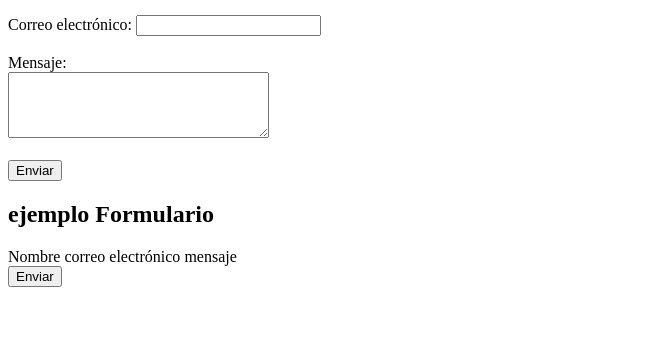
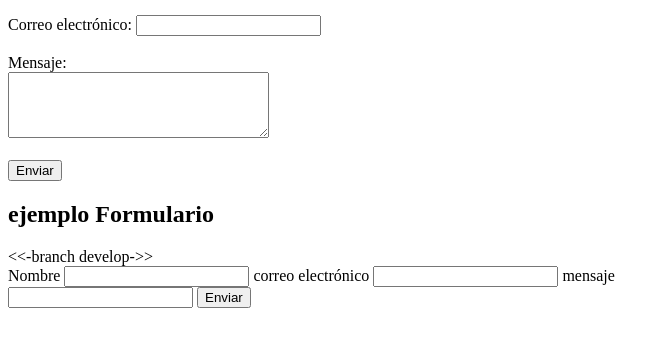
Before and after one commit to miguel-ardila/aspirantes-mir-ejercicioi-3, a plain HTML site: page index.html in a window 1280 px wide. Shown: the part 104-450 px from the top of the page, without its empty margins (0-669 px from the left). Drawn offline with Linux system fonts and the light colour scheme.

Commit message:
Cambios en la rama develop

```diff
--- a/index.html
+++ b/index.html
@@ -22,17 +22,17 @@
     <input type="submit" value="Enviar">
   </form>
 
-  <h2>ejemplo Formulario</h2>
+  <h2>ejemplo Formulario</h2> <<-branch develop->>
 
-  <form action="">
+  <form action="procesar_formulario.php">
   <label for="nombre">Nombre</label>
-  <label for="text" id="nombre" name="nombre" required></label>
+  <input for="text" id="nombre" name="nombre" required></input>
 
   <label for="correo">correo electrónico</label>
-  <label for="email" id="correo" name="correo" required></label>
+  <input for="email" id="correo" name="correo" required></input>
 
   <label for="mensaje">mensaje</label><br>
-  <label for="mensaje" name="mensaje" rows="5" cols="30" required></label>
+  <input for="mensaje" name="mensaje" rows="5" cols="30" required></input>
 
   <input type="submit" value="Enviar">
 </form>
```
